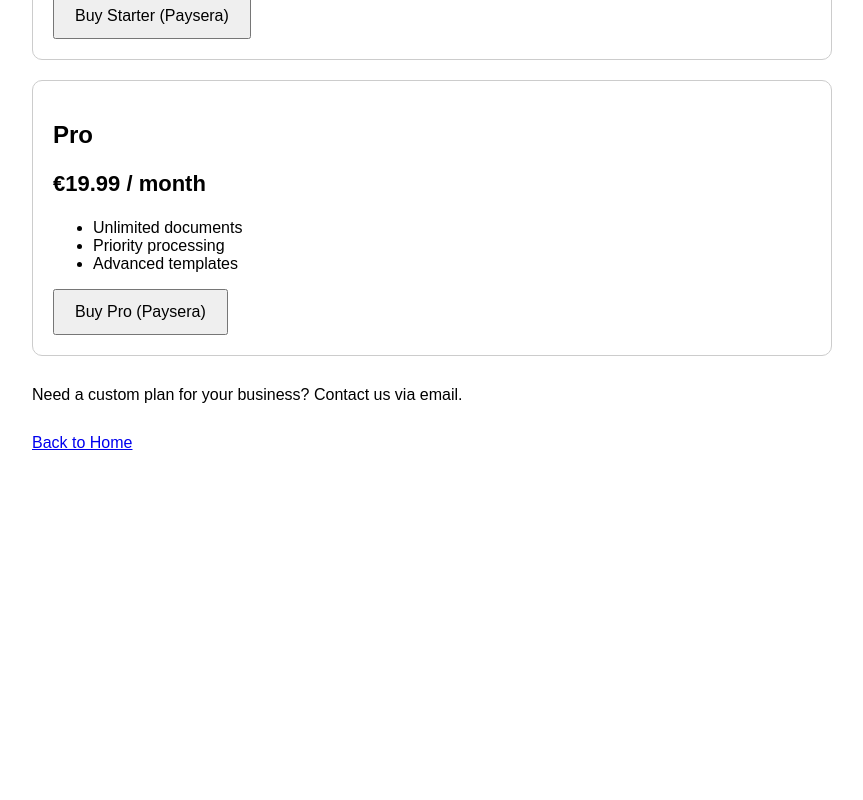
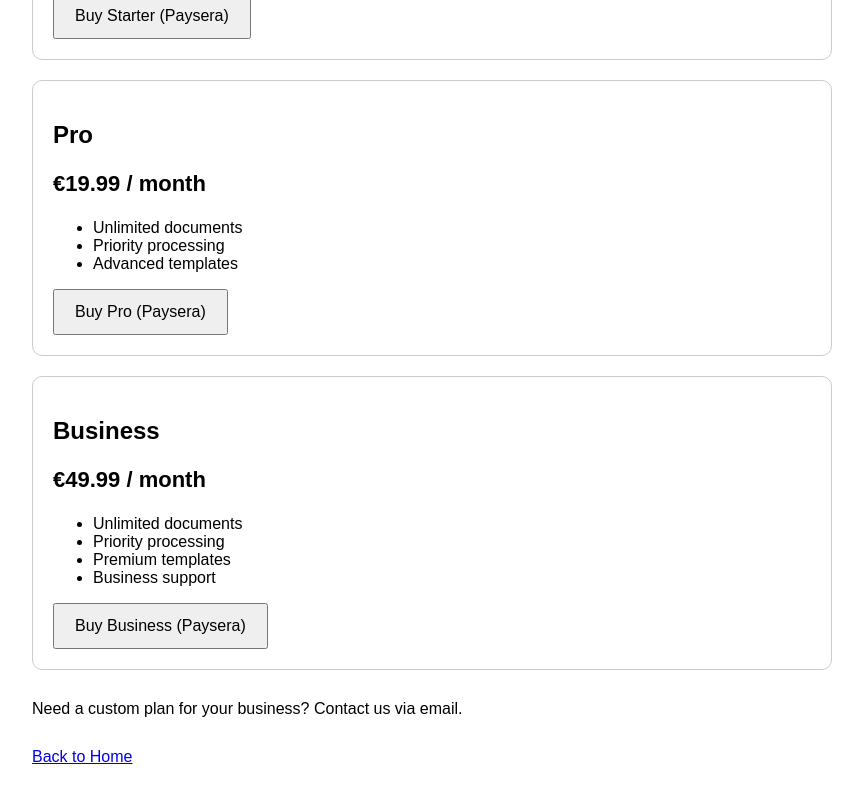
Before and after one commit to docpilot570/docpilot-ai, a Next.js app: page /pricing in a window 1280 px wide. Shown: the part 362-1162 px from the top of the page, without its empty margins (208-1071 px from the left). Before the commit the page ends 854 px from the top, so only its background shows below. Built offline with nearby package versions, Linux system fonts and the light colour scheme.

Commit message:
Update pricing.js

```diff
--- a/pages/pricing.js
+++ b/pages/pricing.js
@@ -33,7 +33,19 @@ export default function Pricing() {
           Buy Pro (Paysera)
         </button>
       </div>
-
+      <div style={{border:"1px solid #ccc", borderRadius:10, padding:20, marginTop:20}}>
+        <h2>Business</h2>
+        <p style={{fontSize:22}}><b>€49.99 / month</b></p>
+        <ul>
+          <li>Unlimited documents</li>
+          <li>Priority processing</li>
+          <li>Premium templates</li>
+          <li>Business support</li>
+        </ul>
+        <button style={{padding:"12px 20px", fontSize:16, cursor:"pointer"}}>
+          Buy Business (Paysera)
+        </button>
+      </div>
       <p style={{marginTop:30}}>
         Need a custom plan for your business? Contact us via email.
       </p>
```
